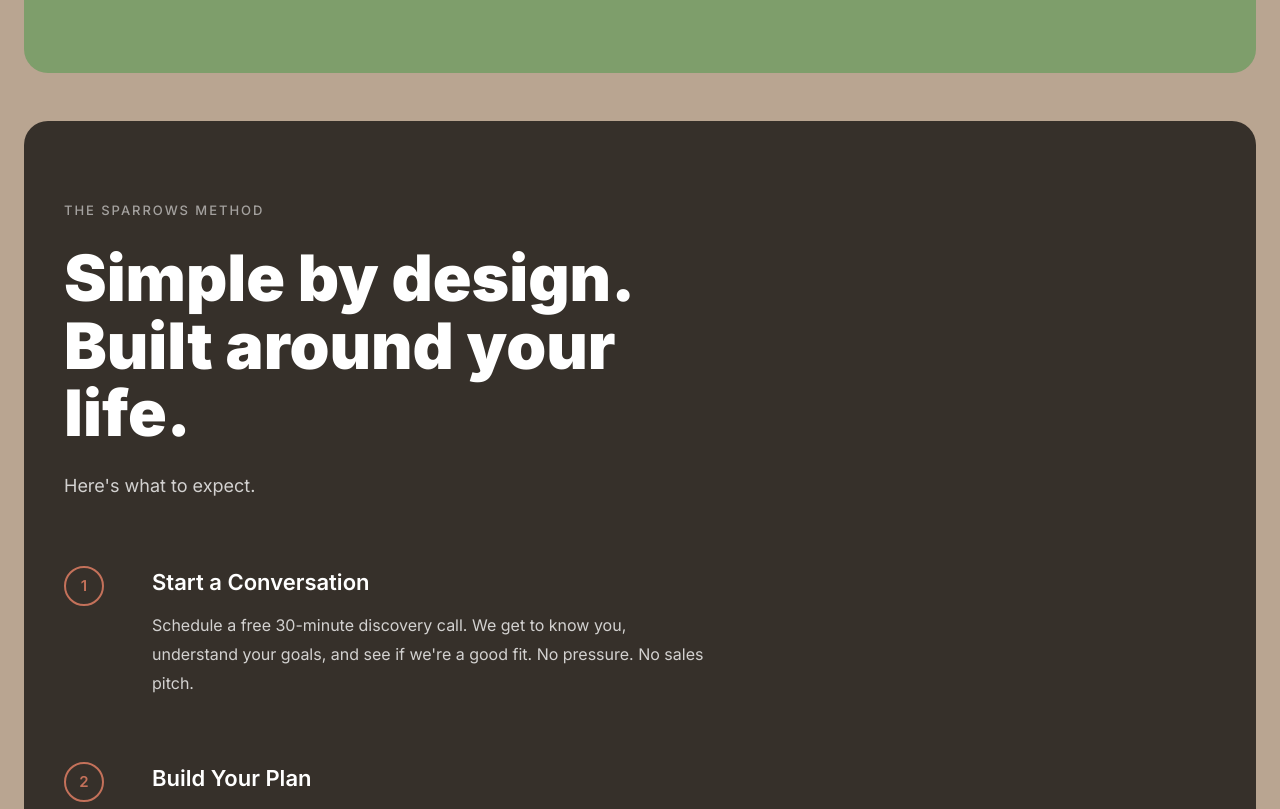
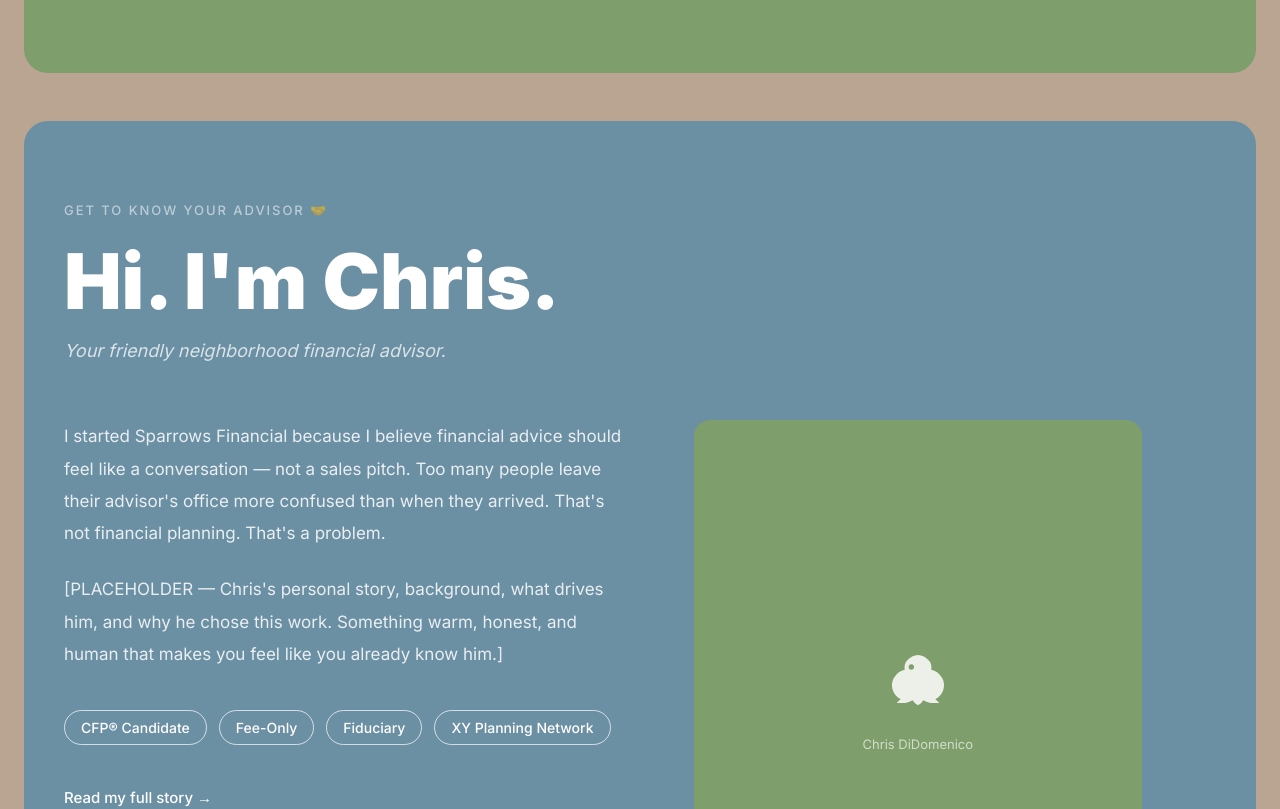
Before and after one commit to ChrisDiDomenico/sparrows-financial, a Next.js app: page / in a window 1280 px wide. Shown: the part 2580-3389 px from the top of the page. Built offline with nearby package versions, Linux system fonts and the light colour scheme; a web font is replaced by a local one.

Commit message:
Remove redundant process section

```diff
--- a/src/app/page.tsx
+++ b/src/app/page.tsx
@@ -3,7 +3,6 @@ import Footer from '@/components/layout/Footer';
 import Hero from '@/components/sections/Hero';
 import Philosophy from '@/components/sections/Philosophy';
 import EmotionalStatement from '@/components/sections/EmotionalStatement';
-import Process from '@/components/sections/Process';
 import MeetChris from '@/components/sections/MeetChris';
 import FAQ from '@/components/sections/FAQ';
 import YouTube from '@/components/sections/YouTube';
@@ -34,12 +33,7 @@ export default function HomePage() {
             <EmotionalStatement dark />
           </div>
 
-          {/* 3 — Process: dark brown */}
-          <div style={{ ...block, background: '#36302a' }}>
-            <Process dark />
-          </div>
-
-          {/* 4 — Meet Chris: slate blue */}
+{/* 4 — Meet Chris: slate blue */}
           <div style={{ ...block, background: '#6b8fa3' }}>
             <MeetChris dark />
           </div>
```
